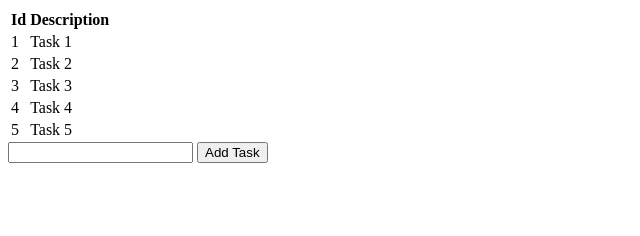
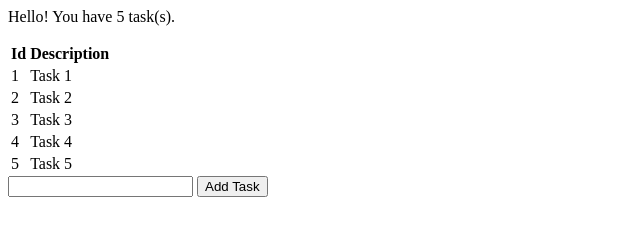
Before and after one commit to resmall/learning-vuejs, a plain HTML site: page index.html in a window 1280 px wide. Shown: the whole page, without its empty margins (0-640 px from the left). Drawn offline with Linux system fonts and the light colour scheme.

Commit message:
Removes comments, adds computed property

```diff
--- a/index.html
+++ b/index.html
@@ -15,6 +15,8 @@
     <body>
 
         <div id='myApp'>
+
+            <p>Hello! You have {{ numberOfTasks }} task(s).</p>
 
             <table>
                 <tr>
@@ -38,7 +40,7 @@
                 el: '#myApp',
                 data: {
                     tasks: allTasks,
-                    newTask: ''
+                    newTask: '',
                 },
                 methods: {
                     add: function() {
@@ -50,12 +52,11 @@
                         this.newTask = '';
                     }
                 },
-                // computed: {
-                //     humanReadable: function () {
-                //         alert(this.task);
-                //         return this.task.id ;
-                //     }
-                // }
+                computed: {
+                    numberOfTasks: function () {
+                        return this.tasks.length ;
+                    }
+                }
             });
         </script>
 
```
